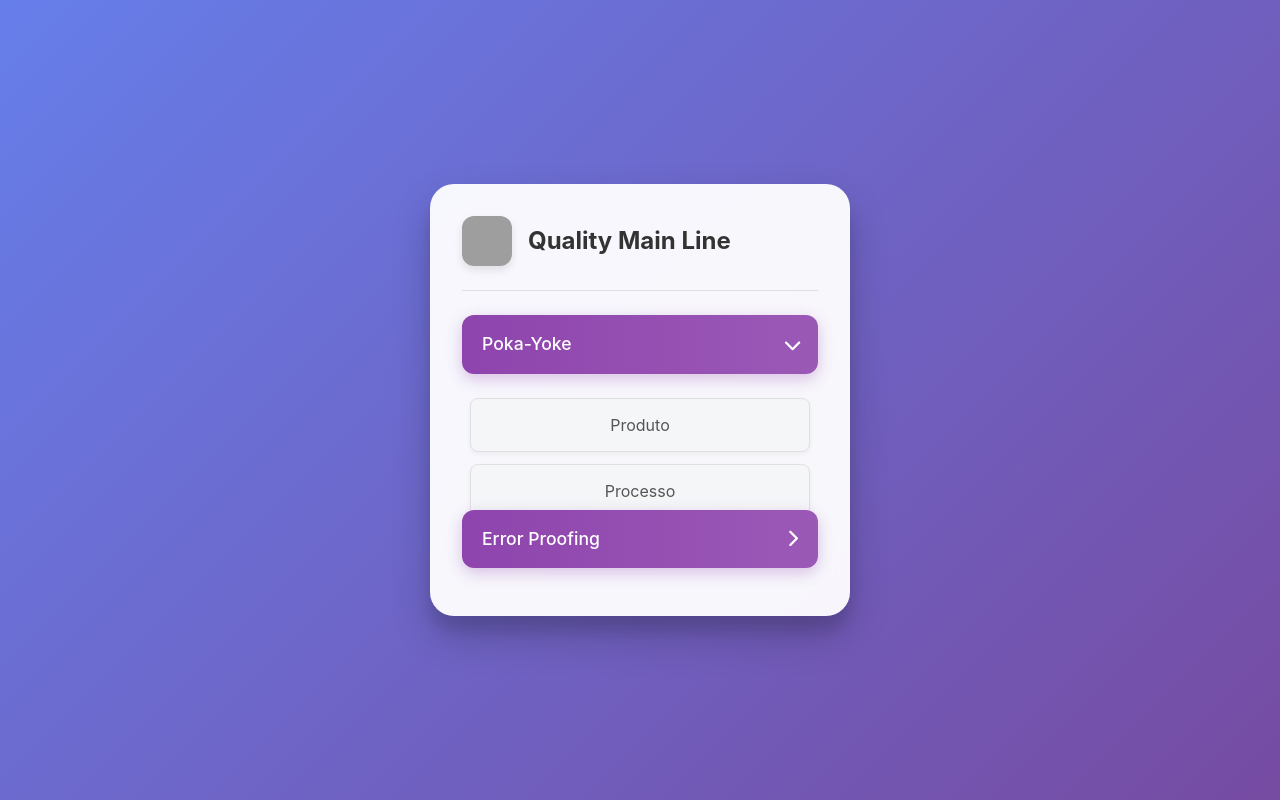
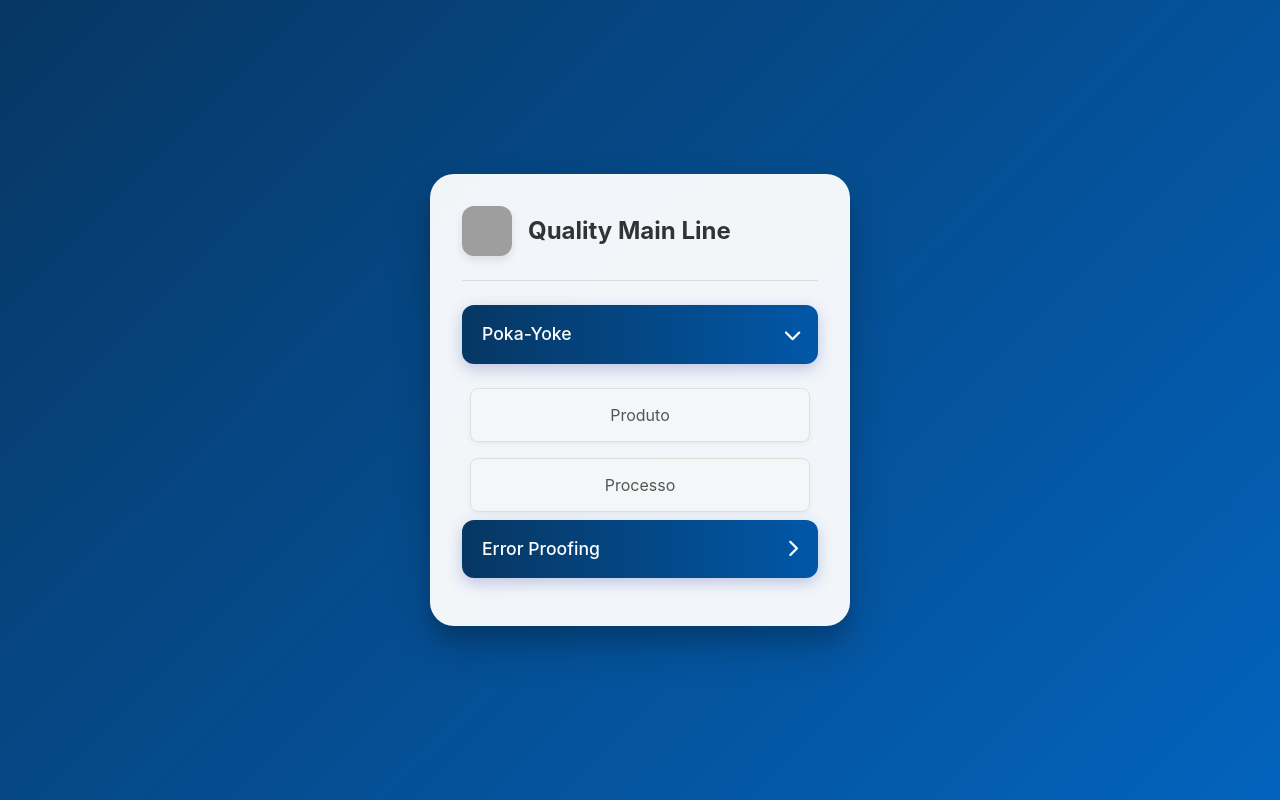
Before and after one commit to qualitywhirpool/quality-main-line, a plain HTML site: page index.html in a window 1280 px wide. Both pictures are taken after a click on the button "Poka-Yoke". Drawn offline with nearby package versions, Linux system fonts and the light colour scheme; grey boxes are pictures that could not be loaded.

Commit message:
background
Mudanças no background e o espaço entre os botões foram ajustados.

```diff
--- a/index.html
+++ b/index.html
@@ -7,106 +7,105 @@
     <script src="https://cdn.tailwindcss.com"></script>
     <link rel="stylesheet" href="https://cdnjs.cloudflare.com/ajax/libs/font-awesome/6.5.1/css/all.min.css">
     <style>
-        /* Custom Styles & Gradient Theme */
         body {
-            font-family: 'Inter', sans-serif; /* Tailwind usa Inter por padrão, mas é bom especificar */
-            background: linear-gradient(135deg, #667eea 0%, #764ba2 100%); /* Gradiente roxo-azulado para o corpo */
+            font-family: 'Inter', sans-serif;
+            background: linear-gradient(135deg, #073763 0%, #0363bd 100%);
             display: flex;
             justify-content: center;
             align-items: center;
             min-height: 100vh;
-            padding: 1rem; /* Adiciona padding para evitar que o app toque as bordas em telas pequenas */
+            padding: 1rem;
         }
         .app-container {
-            max-width: 420px; /* Um pouco mais de largura */
+            max-width: 420px;
             width: 100%; /* Responsivo */
             margin: 1rem auto;
-            background-color: rgba(255, 255, 255, 0.95); /* Fundo branco levemente translúcido */
-            backdrop-filter: blur(10px); /* Efeito de vidro fosco (se o fundo for uma imagem ou gradiente complexo) */
-            border-radius: 1.5rem; /* Cantos bem arredondados */
-            box-shadow: 0 20px 40px rgba(0, 0, 0, 0.2), 0 15px 15px rgba(0,0,0,0.1); /* Sombra mais pronunciada e suave */
-            padding: 2rem; /* Mais padding interno */
+            background-color: rgba(255, 255, 255, 0.95);
+            backdrop-filter: blur(10px);
+            border-radius: 1.5rem;
+            box-shadow: 0 20px 40px rgba(0, 0, 0, 0.2), 0 15px 15px rgba(0,0,0,0.1);
+            padding: 2rem; /* Padding interno */
             overflow: hidden;
         }
         .header {
             display: flex;
             align-items: center;
-            padding-bottom: 1.5rem; /* Mais espaço abaixo do header */
-            margin-bottom: 1.5rem; /* Espaço antes do primeiro botão */
+            padding-bottom: 1.5rem;
+            margin-bottom: 1.5rem;
             border-bottom: 1px solid rgba(0,0,0,0.1); /* Linha divisória sutil */
         }
         .header-logo {
-            width: 50px; /* Tamanho da logo */
+            width: 50px; /* Logo QC */
             height: 50px;
-            border-radius: 0.75rem; /* Cantos arredondados para a logo */
-            object-fit: cover; /* Garante que a imagem da logo cubra o espaço */
+            border-radius: 0.75rem;
+            object-fit: cover;
             box-shadow: 0 4px 8px rgba(0,0,0,0.1);
         }
         .header-title {
-            font-size: 1.5rem; /* Título maior */
-            font-weight: 700; /* Mais peso na fonte */
-            color: #333; /* Cor escura para o título */
+            font-size: 1.5rem;
+            font-weight: 700;
+            color: #333;
             margin-left: 1rem;
         }
         .accordion-button {
-            background: linear-gradient(to right, #8e44ad, #9b59b6); /* Gradiente roxo para botões principais */
+            background: linear-gradient(to right, #073763, #0157a7); /* Gradiente roxo para botões principais */
             color: #ffffff;
             border: none;
             transition: all 0.3s ease;
-            padding: 1rem 1.25rem; /* Mais padding */
-            font-size: 1.1rem; /* Fonte maior */
+            padding: 1rem 1.25rem;
+            font-size: 1.1rem;
             font-weight: 500;
-            border-radius: 0.75rem; /* Cantos arredondados */
+            border-radius: 0.75rem;
             text-align: left;
             width: 100%;
-            margin-bottom: 1rem; /* Mais espaço entre botões */
-            box-shadow: 0 5px 15px rgba(142, 68, 173, 0.3); /* Sombra correspondente ao gradiente */
+            margin-bottom: 1rem;
+            box-shadow: 0 5px 15px rgba(68, 84, 173, 0.3);
             display: flex;
             justify-content: space-between;
             align-items: center;
         }
         .accordion-button:hover {
-            transform: translateY(-2px); /* Efeito de levantar ao passar o mouse */
-            box-shadow: 0 8px 20px rgba(142, 68, 173, 0.4);
-            background: linear-gradient(to right, #80399c, #8c4da9); /* Gradiente mais escuro no hover */
+            transform: translateY(-2px);
+            box-shadow: 0 8px 20px rgba(68, 78, 173, 0.4);
+            background: linear-gradient(to right, #0c579c, #1080e8);
         }
         .accordion-content {
-            padding-left: 0.5rem; /* Menos indentação, os botões internos terão seu próprio padding */
+            padding-left: 0.5rem;
             padding-right: 0.5rem;
             overflow: hidden;
             max-height: 0;
-            transition: max-height 0.4s ease-out, padding-top 0.4s ease-out, padding-bottom 0.4s ease-out; /* Transição suave */
+            transition: max-height 0.4s ease-out, padding-top 0.4s ease-out, padding-bottom 0.4s ease-out;
             padding-top: 0;
             padding-bottom: 0;
         }
         .accordion-content.open {
-            padding-top: 0.5rem; /* Espaçamento quando aberto */
-            padding-bottom: 0.5rem; /* Espaçamento quando aberto */
+            padding-top: 0.5rem;
+            padding-bottom: 0.5rem;
         }
-        .btn-custom { /* Estilo para sub-botões */
-            background-color: #f4f6f8; /* Cor de fundo clara e suave */
-            color: #555; /* Cor de texto escura */
-            border: 1px solid #e0e0e0; /* Borda sutil */
+        .btn-custom {
+            background-color: #f4f6f8;
+            color: #555;
+            border: 1px solid #e0e0e0;
             transition: all 0.3s ease;
-            padding: 0.875rem 1rem; /* Padding ajustado */
+            padding: 0.875rem 1rem;
             font-size: 1rem;
             border-radius: 0.5rem;
             text-align: center;
             width: 100%;
-            margin-bottom: 0.75rem;
+            margin-bottom: 1rem;
             display: block;
             box-shadow: 0 2px 5px rgba(0,0,0,0.05);
         }
         .btn-custom:hover {
             background-color: #e9ecef;
             border-color: #d1d5db;
-            transform: scale(1.02); /* Leve zoom no hover */
+            transform: scale(1.02);
         }
         .btn-custom:last-child {
-            margin-bottom: 0; /* Remove margem do último sub-botão */
+            margin-bottom: 1;
         }
         .icon-transition {
-            transition: transform 0.4s cubic-bezier(0.68, -0.55, 0.27, 1.55); /* Transição mais elástica */
+            transition: transform 0.4s cubic-bezier(0.68, -0.55, 0.27, 1.55);
             font-size: 1.1rem; /* Tamanho do ícone */
         }
         .rotate-90 {
@@ -118,7 +117,7 @@
 
     <div class="app-container">
         <header class="header">
-            <img src="https://github.com/higorbritowh/qml/blob/main/QC%20Gear.png?raw=true"
+            <img src="https://raw.githubusercontent.com/higorbritowh/qml/refs/heads/main/QC%20Gear.png"
                  alt="Logo QC"
                  class="header-logo"
                  onerror="this.onerror=null; this.src='https://placehold.co/60x60/E74C3C/FFFFFF?text=QC&font=roboto';">
@@ -160,33 +159,17 @@
                     const content = document.getElementById(targetId);
                     const icon = button.querySelector('i.fas');
 
-                    // Fecha outros acordeões abertos (opcional)
-                    // accordionButtons.forEach(otherButton => {
-                    //     if (otherButton !== button) {
-                    //         const otherTargetId = otherButton.dataset.target;
-                    //         const otherContent = document.getElementById(otherTargetId);
-                    //         const otherIcon = otherButton.querySelector('i.fas');
-                    //         if (otherContent && otherContent.classList.contains('open')) {
-                    //             otherContent.classList.remove('open');
-                    //             otherContent.style.maxHeight = null;
-                    //             otherContent.style.paddingTop = null;
-                    //             otherContent.style.paddingBottom = null;
-                    //             if (otherIcon) otherIcon.classList.remove('rotate-90');
-                    //         }
-                    //     }
-                    // });
-
                     if (content) {
                         content.classList.toggle('open');
                         if (content.classList.contains('open')) {
                             content.style.maxHeight = content.scrollHeight + "px";
-                            // Adiciona padding gradualmente para uma transição mais suave
+                            // transição mais suave
                             setTimeout(() => {
                                 if (content.classList.contains('open')) { // Verifica novamente caso o usuário clique rápido
                                     content.style.paddingTop = "0.5rem";
                                     content.style.paddingBottom = "0.5rem";
                                 }
-                            }, 50); // Pequeno delay para sincronizar com max-height
+                            }, 50); // Pequeno delay para sincronizar
                             if (icon) icon.classList.add('rotate-90');
                         } else {
                             content.style.maxHeight = null;
```
